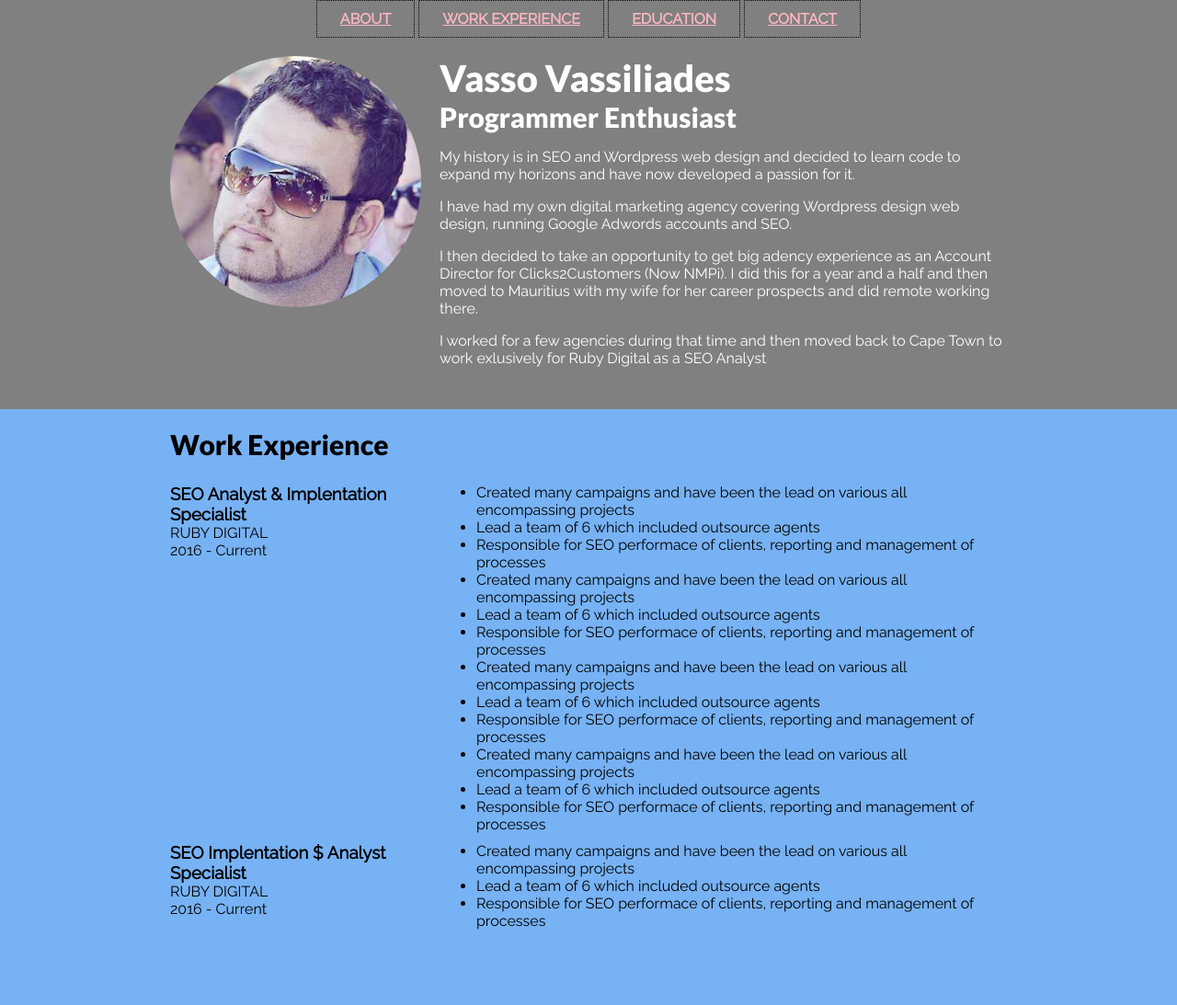
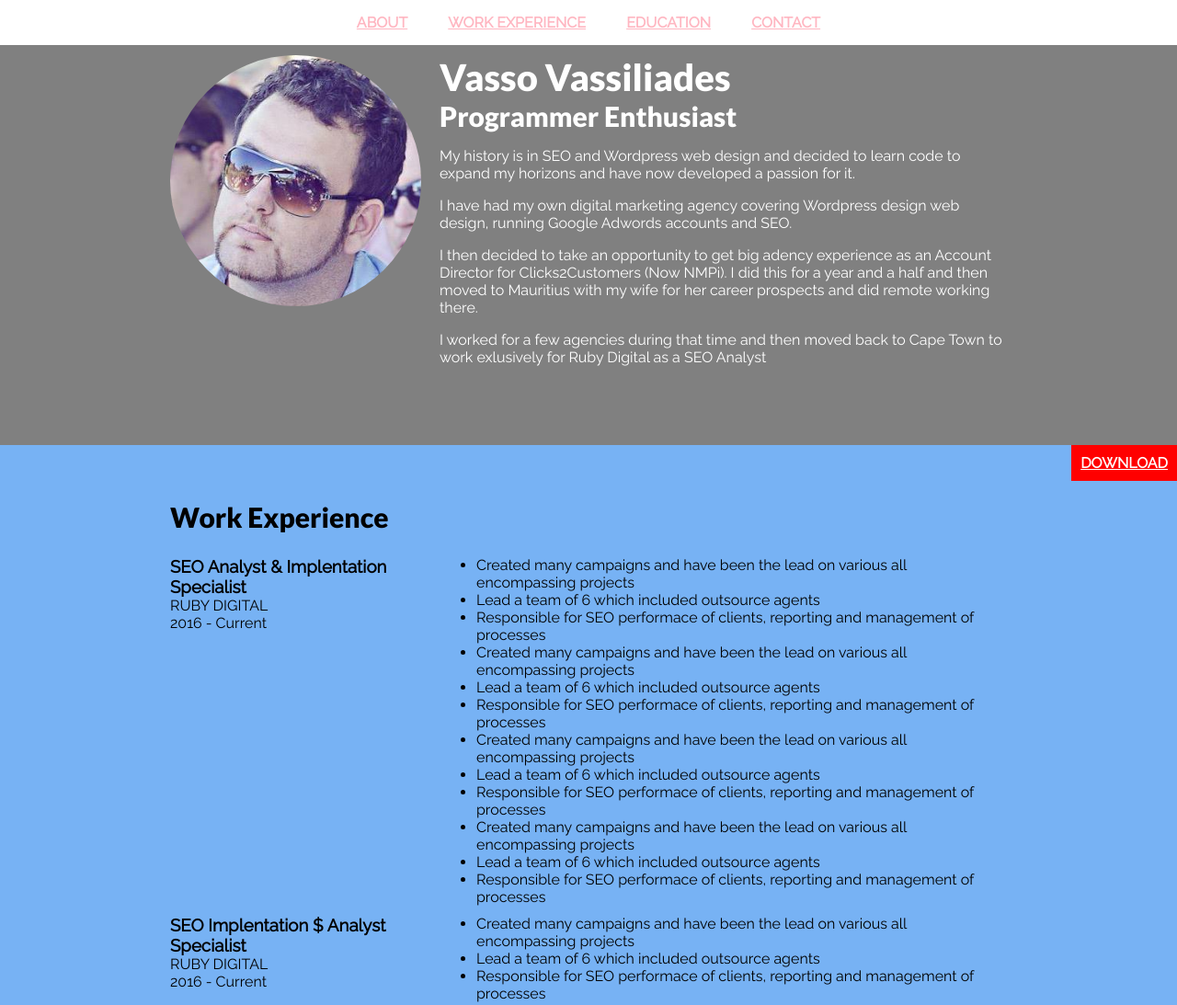
Before and after one commit to vassovass/CSS-Essential-Training-1, a plain HTML site: page CSS Essential Training 1 of 3/Core Project/index.html in a window 1280 px wide. Shown: the top 1093 px of the page at 92% size. Drawn offline with Linux system fonts and the light colour scheme.

Commit message:
More work on Resume Proj

```diff
--- a/CSS Essential Training 1 of 3/Core Project/css/styles.css
+++ b/CSS Essential Training 1 of 3/Core Project/css/styles.css
@@ -24,7 +24,7 @@ body {
 .content-wrap {
   max-width:950px;
   margin: 0 auto;
-  padding: 20px;
+  padding: 60px 20px;
   overflow: auto;
 }
 h1, h2 {
@@ -58,6 +58,21 @@ main {
   text-transform:uppercase;
 }
 
+.dload {
+  background: red;
+  color:white;
+  position:fixed;
+  padding:10px;
+  text-transform: uppercase;
+  font-weight:600;
+  right:0;
+}
+.dload:hover {
+  background: #EF5237;
+  padding:20px;
+  font-size: 1.2em;
+
+}
 
 /* Header and Footer
 ------------------------------------*/
@@ -103,15 +118,19 @@ footer {
   ------------------------------------*/
 nav {
   text-align:center;
+  background: white;
+  position: fixed;
+  top: 0;
+  /* width:100%; */
+  right: 0;
+  left:0;
 }
 nav a{
-  display:inline-block;
-  padding: 10px 25px;
-  border: 1px dotted black;
+  display: inline-block;
+  padding: 15px 20px;
   text-transform: uppercase;
   font-weight:bolder;
 }
-
 
 /* Work Experience
 ------------------------------------*/
--- a/CSS Essential Training 1 of 3/Core Project/index.html
+++ b/CSS Essential Training 1 of 3/Core Project/index.html
@@ -28,9 +28,10 @@
           <p>I worked for a few agencies during that time and then moved back to Cape Town to work exlusively for Ruby Digital as a SEO Analyst</p>
         </div>
     </div>
+    <a href="images/vasso-323x323.pdf" class="dload" download>Download</a>
     </header>
 
-    <main>
+    <main role="main">
         <!-- // Work Experience -->
         <section class="work" id="work-experience">
           <div class="content-wrap"> <!--content wrap so background goes across page-->
@@ -117,7 +118,7 @@
     </main>
 
     <!-- // Footer & contact info -->
-    <footer id="footer">
+    <footer role="contentinfo" id="footer">
       <div class="content-wrap"><!--content wrap so background goes across page-->
         <h2>Let's Keep in Touch!</h2>
 
```
